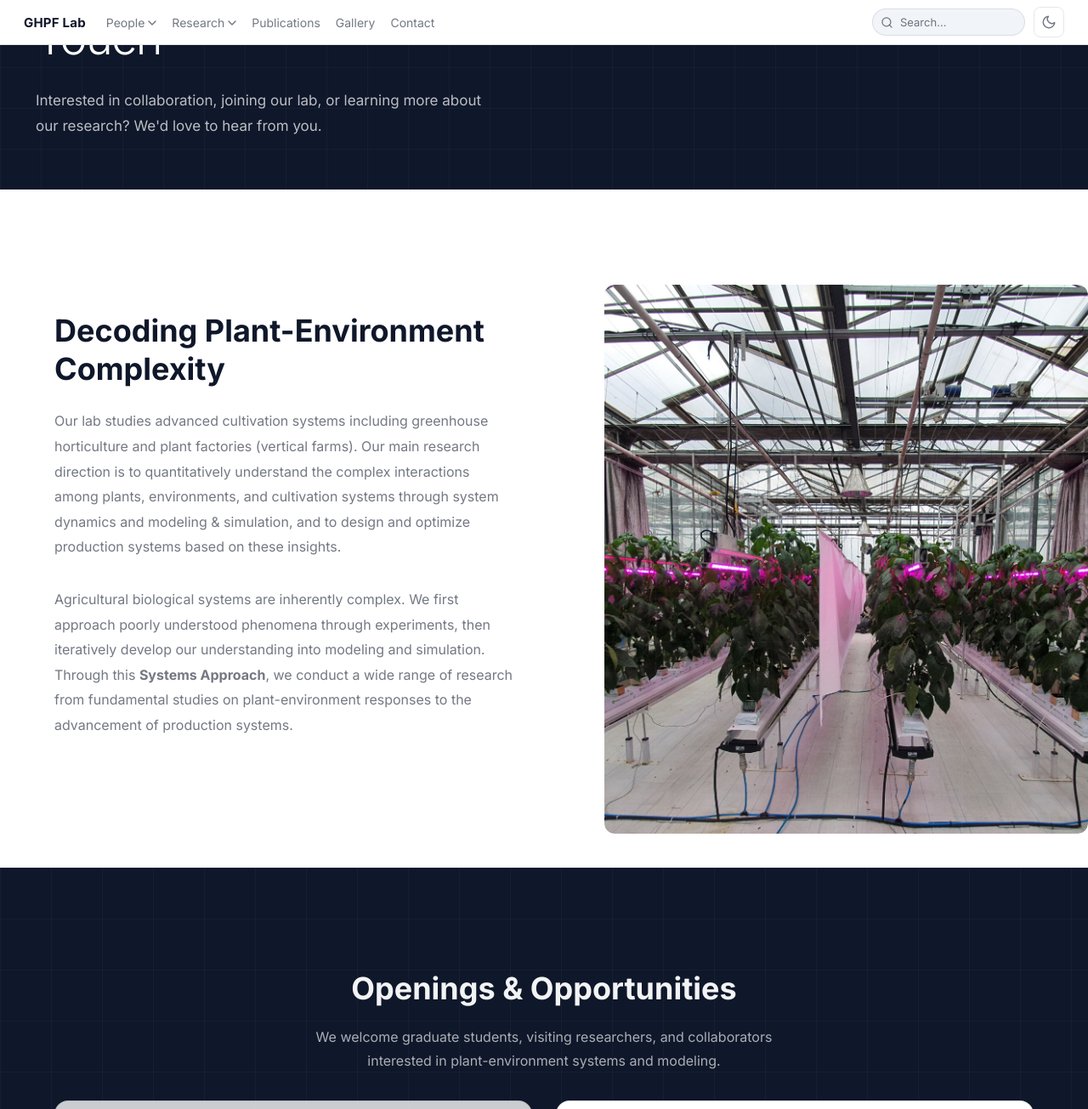
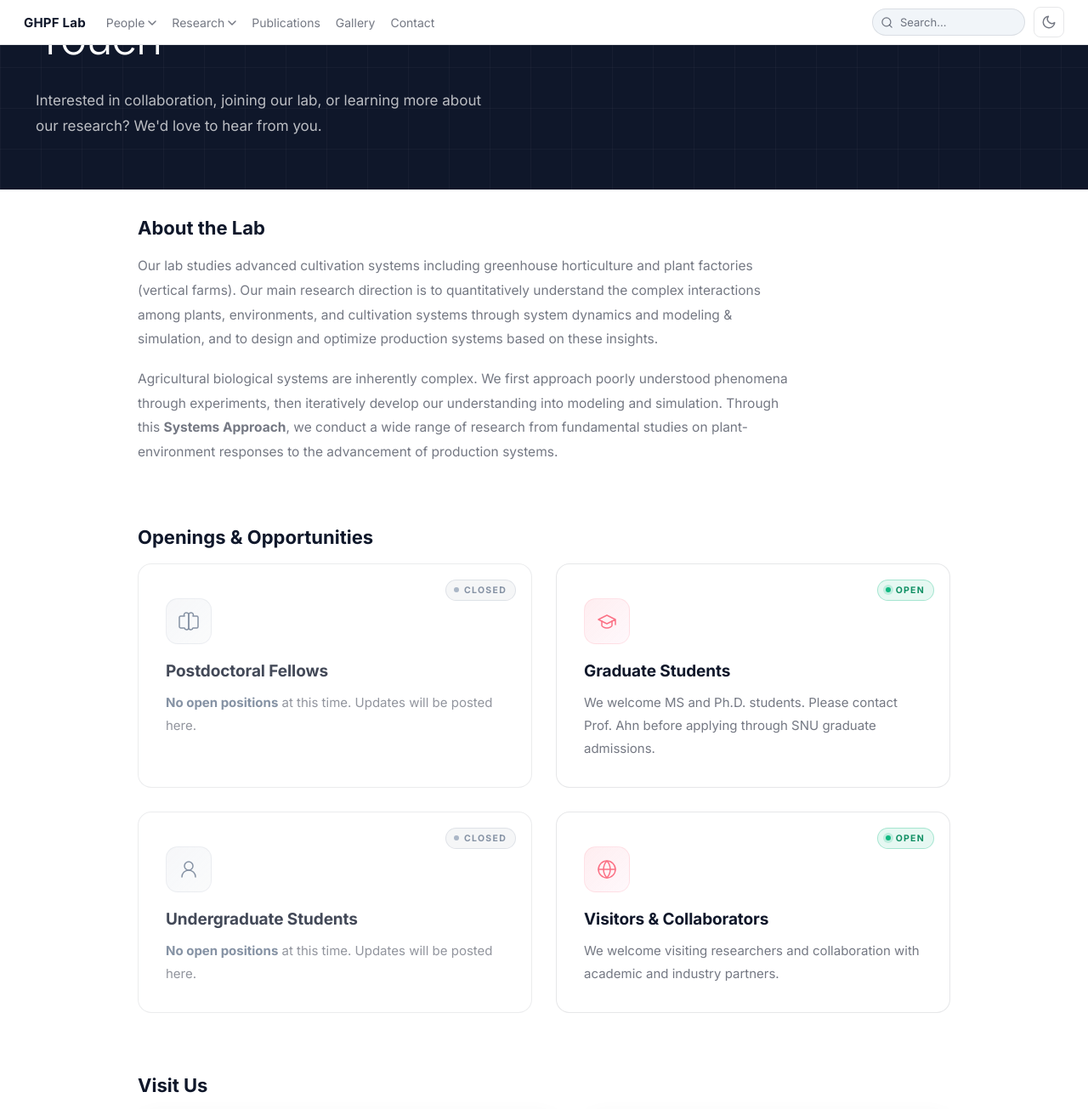
Before and after one commit to snughpf-alt/ghpf-lab-web-final-2, a Jekyll site: the page built from contact.md, in a window 1280 px wide and 1400 px high, scrolled down 214 px, cut to the strip 0-1305 px from the top of the window. Shown: the whole strip at 85% size. Built offline with Jekyll 4.4.1, drawn with Linux system fonts in a browser that asks for light colours; some of the changed text lies outside the part shown.

Commit message:
Match contact page to the navigating-page section pattern
The previous restructure used research-detail primitives (rd-band,
rd-overview-split) which felt heavier than warranted for a top-level
nav page. Switch to the same pattern used by team / publications /
gallery: a single .container--content with .section blocks, each with
a small .section__head h2.

- Drop the dark band; cards live on the regular page background
- Drop the photo-split About; About becomes a simple prose section
- Visit Us stays a section with the existing map + info card

A small .contact-prose helper adds readable line-height and width for
the About paragraphs. The .join-top--bottom default margin is reset
inside .contact-page so it sits flush under its section heading.

https://claude.ai/code/session_01AC1F4b7HxCDaoN7Xuq9VXj

```diff
--- a/assets/css/site.scss
+++ b/assets/css/site.scss
@@ -2463,6 +2463,19 @@ a:hover{color:var(--accent)}
   color:var(--accent);
   font-weight:700;
 }
+
+/* --- Contact page (uses the navigating-page section pattern) --- */
+.contact-page .section{padding:48px 0}
+.contact-page .section + .section{padding-top:24px}
+.contact-prose p{
+  font-size:15.5px;
+  line-height:1.85;
+  color:var(--muted);
+  margin:0 0 18px;
+  max-width:780px;
+}
+.contact-prose p:last-child{margin-bottom:0}
+.contact-page .join-top--bottom{margin:0}
 
 /* --- Open / Closed status --- */
 .join-card__status{
--- a/contact.md
+++ b/contact.md
@@ -9,23 +9,24 @@ title: Contact
   desc="Interested in collaboration, joining our&nbsp;lab, or learning more about our&nbsp;research? We'd love to hear from&nbsp;you."
 %}
 
-<!-- ───── About (overview split) ───── -->
-<section class="rd-overview-split">
-  <div class="rd-overview-split__text">
-    <h2 class="rd-overview-split__heading">Decoding Plant-Environment Complexity</h2>
-    <p class="rd-overview-split__desc">Our lab studies advanced cultivation systems including greenhouse horticulture and plant factories (vertical farms). Our main research direction is to quantitatively understand the complex interactions among plants, environments, and cultivation systems through system dynamics and modeling &amp; simulation, and to design and optimize production systems based on these insights.</p>
-    <p class="rd-overview-split__desc">Agricultural biological systems are inherently complex. We first approach poorly understood phenomena through experiments, then iteratively develop our understanding into modeling and simulation. Through this <strong>Systems Approach</strong>, we conduct a wide range of research from fundamental studies on plant-environment responses to the advancement of production systems.</p>
-  </div>
-  <div class="rd-overview-split__visual" style="background:transparent;padding:0;margin-top:48px;border-radius:12px;overflow:hidden">
-    <img src="{{ '/assets/img/hero-greenhouse.jpg' | relative_url }}" alt="GHPF Lab greenhouse" style="width:100%;height:100%;object-fit:cover;display:block;border-radius:12px;min-height:360px">
-  </div>
-</section>
+<div class="container container--content contact-page">
 
-<!-- ───── Openings (dark band with status cards) ───── -->
-<section class="rd-band rd-band--dark">
-  <div class="rd-band__inner">
-    <h2>Openings &amp; Opportunities</h2>
-    <p class="rd-band__subtitle">We welcome graduate students, visiting researchers, and collaborators interested in plant-environment systems and modeling.</p>
+  <!-- ───── About ───── -->
+  <section class="section">
+    <div class="section__head">
+      <h2>About the Lab</h2>
+    </div>
+    <div class="contact-prose">
+      <p>Our lab studies advanced cultivation systems including greenhouse horticulture and plant factories (vertical farms). Our main research direction is to quantitatively understand the complex interactions among plants, environments, and cultivation systems through system dynamics and modeling &amp; simulation, and to design and optimize production systems based on these insights.</p>
+      <p>Agricultural biological systems are inherently complex. We first approach poorly understood phenomena through experiments, then iteratively develop our understanding into modeling and simulation. Through this <strong>Systems Approach</strong>, we conduct a wide range of research from fundamental studies on plant-environment responses to the advancement of production systems.</p>
+    </div>
+  </section>
+
+  <!-- ───── Openings ───── -->
+  <section class="section">
+    <div class="section__head">
+      <h2>Openings &amp; Opportunities</h2>
+    </div>
 
     <div class="join-cards join-cards--grid">
 
@@ -66,16 +67,15 @@ title: Contact
       </div>
 
     </div>
-  </div>
-</section>
+  </section>
 
-<!-- ───── Visit Us (light band with map + info) ───── -->
-<section class="rd-band">
-  <div class="rd-band__inner">
-    <h2>Visit Us</h2>
-    <p class="rd-band__subtitle">College of Agriculture and Life Sciences, Seoul National University</p>
+  <!-- ───── Visit Us ───── -->
+  <section class="section">
+    <div class="section__head">
+      <h2>Visit Us</h2>
+    </div>
 
-    <div class="join-top join-top--bottom" style="margin:0">
+    <div class="join-top join-top--bottom">
       <div class="join-top__map">
         <iframe
           src="https://www.openstreetmap.org/export/embed.html?bbox=126.9436%2C37.4547%2C126.9536%2C37.4607&layer=mapnik&marker=37.4577%2C126.9486"
@@ -116,5 +116,6 @@ title: Contact
         </div>
       </div>
     </div>
-  </div>
-</section>
+  </section>
+
+</div>
```
